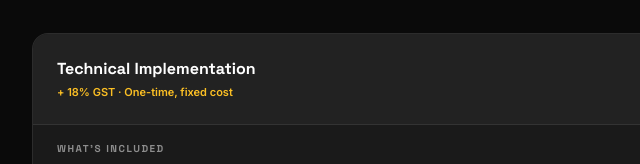
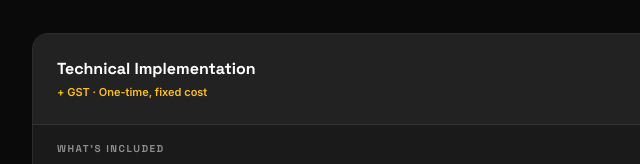
Before and after one commit to Devphant-Technologies/bayerXkisanframe, a plain HTML site: page index.html in a window 1280 px wide. Shown: the part 3840-4004 px from the top of the page, 182-822 px from the left. Drawn offline with Linux system fonts and the light colour scheme.

Commit message:
Update index.html

```diff
--- a/index.html
+++ b/index.html
@@ -409,7 +409,7 @@ footer strong{color:var(--white-60);}
 
     <div class="totals-box animate delay-3">
       <div class="total-grand">
-        <div><span class="total-label-big">Technical Implementation</span><span class="no-gst" style="color:var(--amber);">+ 18% GST · One-time, fixed cost</span></div>
+        <div><span class="total-label-big">Technical Implementation</span><span class="no-gst" style="color:var(--amber);">+ GST · One-time, fixed cost</span></div>
         <span class="total-val-big"><em>₹</em>2,00,000<span style="font-size:14px;color:var(--muted);font-weight:500;"> + GST</span></span>
       </div>
       <div class="bifurc-section">
```
